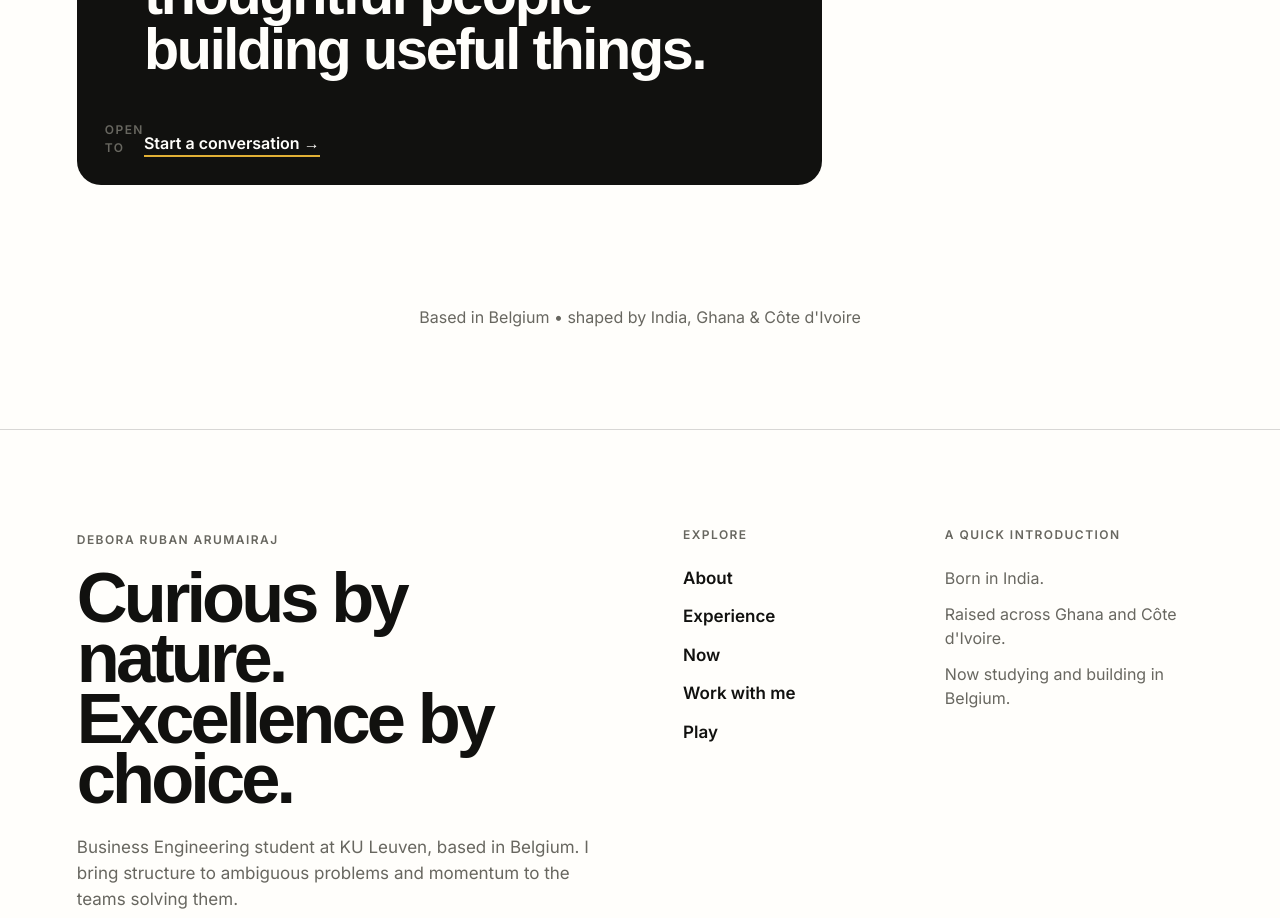
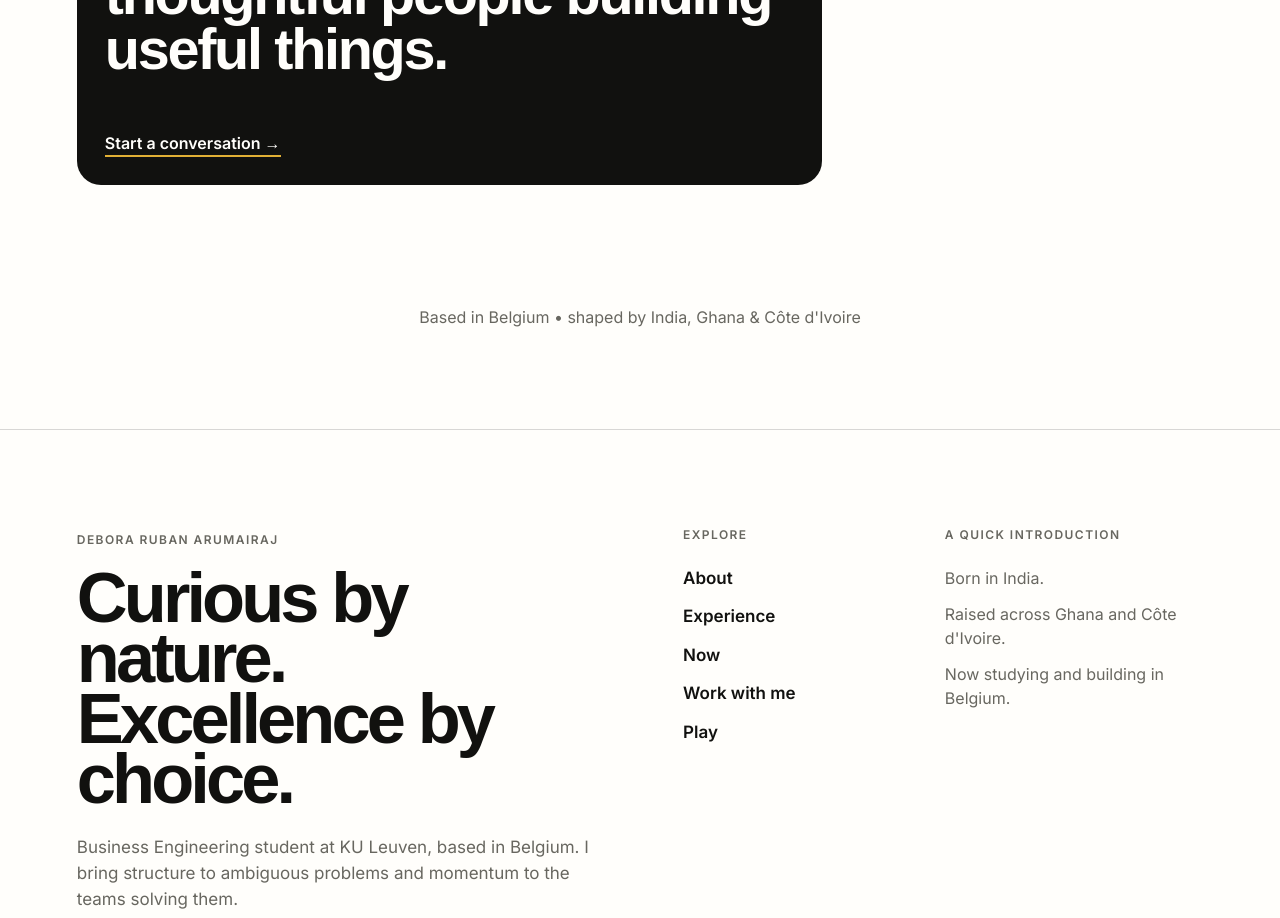
Before and after one commit to lawsonM525/deborara, a Next.js app: page /now in a window 1280 px wide. Shown: the part 1960-2878 px from the top of the page. Built offline with nearby package versions, Linux system fonts and the light colour scheme; a web font is replaced by a local one.

Commit message:
Remove redundant now page label

```diff
--- a/app/now/page.tsx
+++ b/app/now/page.tsx
@@ -35,7 +35,6 @@ export default function NowPage() {
           <p>Plus baking and athletics that are, by all accounts, still works in progress.</p>
         </article>
         <article className="now-card now-open">
-          <span className="eyebrow">Open to</span>
           <div>
             <h3>Conversations with thoughtful people building useful things.</h3>
             <a className="text-link" href={contactHref}>Start a conversation →</a>
```
